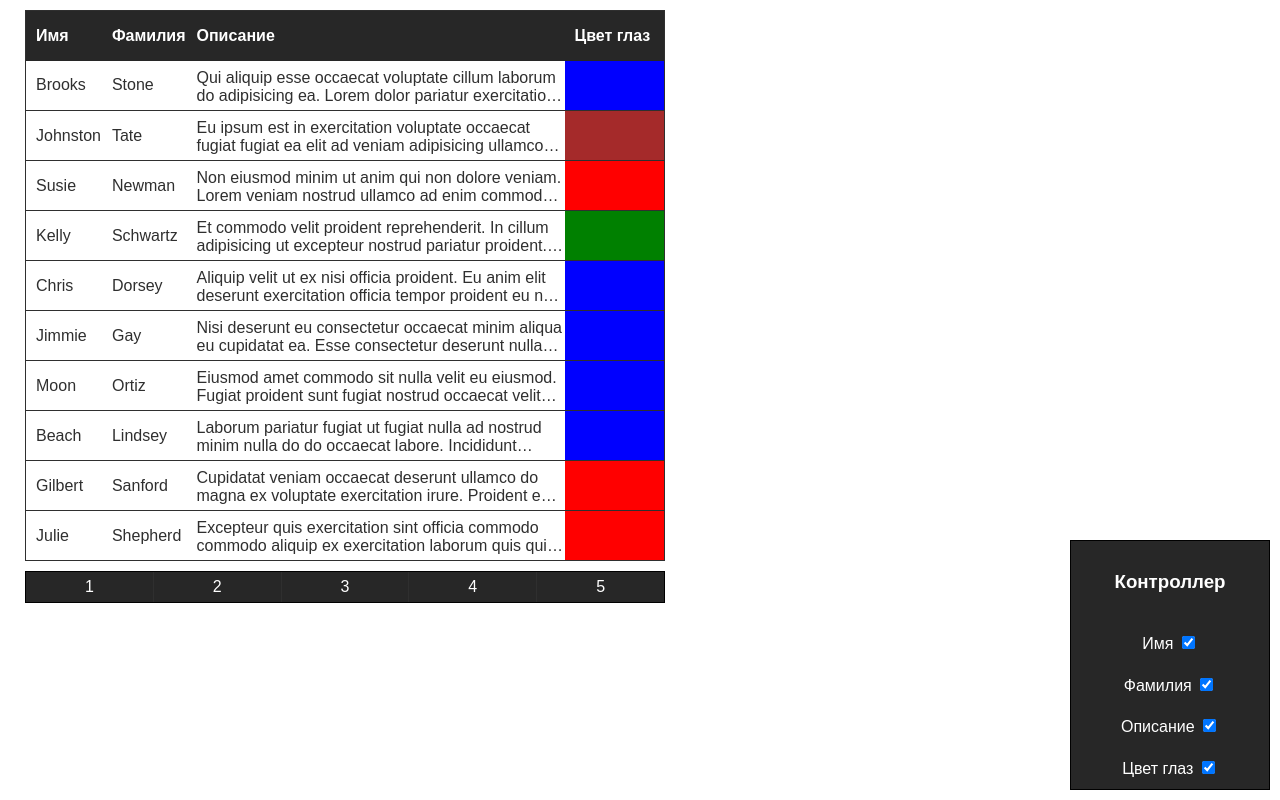
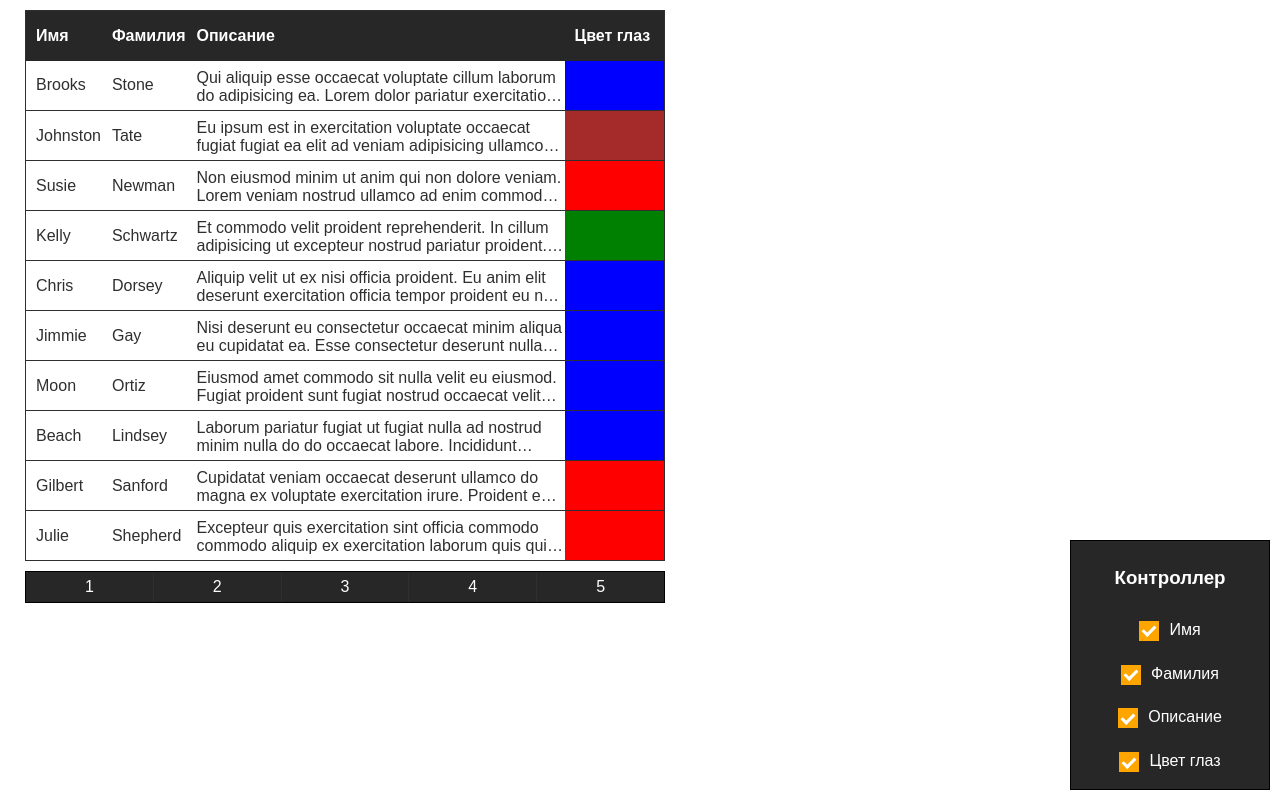
Before and after one commit to NikitaLem/infotechs-task, a website built with webpack: page src/index.html in a window 1280 px wide. Built offline with nearby package versions, Linux system fonts and the light colour scheme.

Commit message:
Изменение стилей чекбоксов.

```diff
--- a/src/index.html
+++ b/src/index.html
@@ -34,15 +34,19 @@
         <h3>Контроллер</h3>
         <label>Имя
             <input data-type="firstName" class="visible-controller__first-name" type="checkbox" checked>
+            <span class="checkmark"></span>
         </label>
         <label>Фамилия
             <input data-type="lastName" class="visible-controller__last-name" type="checkbox" checked>
+            <span class="checkmark"></span>
         </label>
         <label>Описание
             <input data-type="about" class="visible-controller__about" type="checkbox" checked>
+            <span class="checkmark"></span>
         </label>
         <label>Цвет глаз
             <input data-type="eyeColor" class="visible-controller__eye-color" type="checkbox" checked>
+            <span class="checkmark"></span>
         </label>
     </div>
     <nav class="my-pagination">
--- a/src/main.scss
+++ b/src/main.scss
@@ -123,6 +123,63 @@ body {
   justify-content: space-around;
   align-items: center;
   display: none;
+
+  label {
+    display: block;
+    position: relative;
+    padding-left: 3rem;
+    margin-bottom: 1.2rem;
+    cursor: pointer;
+  }
+
+  input {
+    position: absolute;
+    opacity: 0;
+    cursor: pointer;
+    height: 0;
+    width: 0;
+  }
+
+  .checkmark {
+    display: flex;
+    justify-content: center;
+    align-items: center;
+    position: absolute;
+    top: 0;
+    left: 0;
+    height: 2rem;
+    width: 2rem;
+    background-color: $secondary-bg-color;
+  }
+
+  label:hover input ~ .checkmark {
+    background-color: $hover-bg-color;
+  }
+
+  label input:checked ~ .checkmark {
+    background-color: orange;
+  }
+
+  .checkmark:after {
+    content: "";
+    position: absolute;
+    display: none;
+  }
+
+  label input:checked ~ .checkmark:after {
+    display: block;
+  }
+
+  label .checkmark:after {
+    margin-top: -.2rem;
+    width: .5rem;
+    height: 1rem;
+    border: solid $primary-txt-color;
+    border-width: 0 .3rem .3rem 0;
+    -webkit-transform: rotate(45deg);
+    -ms-transform: rotate(45deg);
+    transform: rotate(45deg);
+  }
 }
 
 .active {
```
